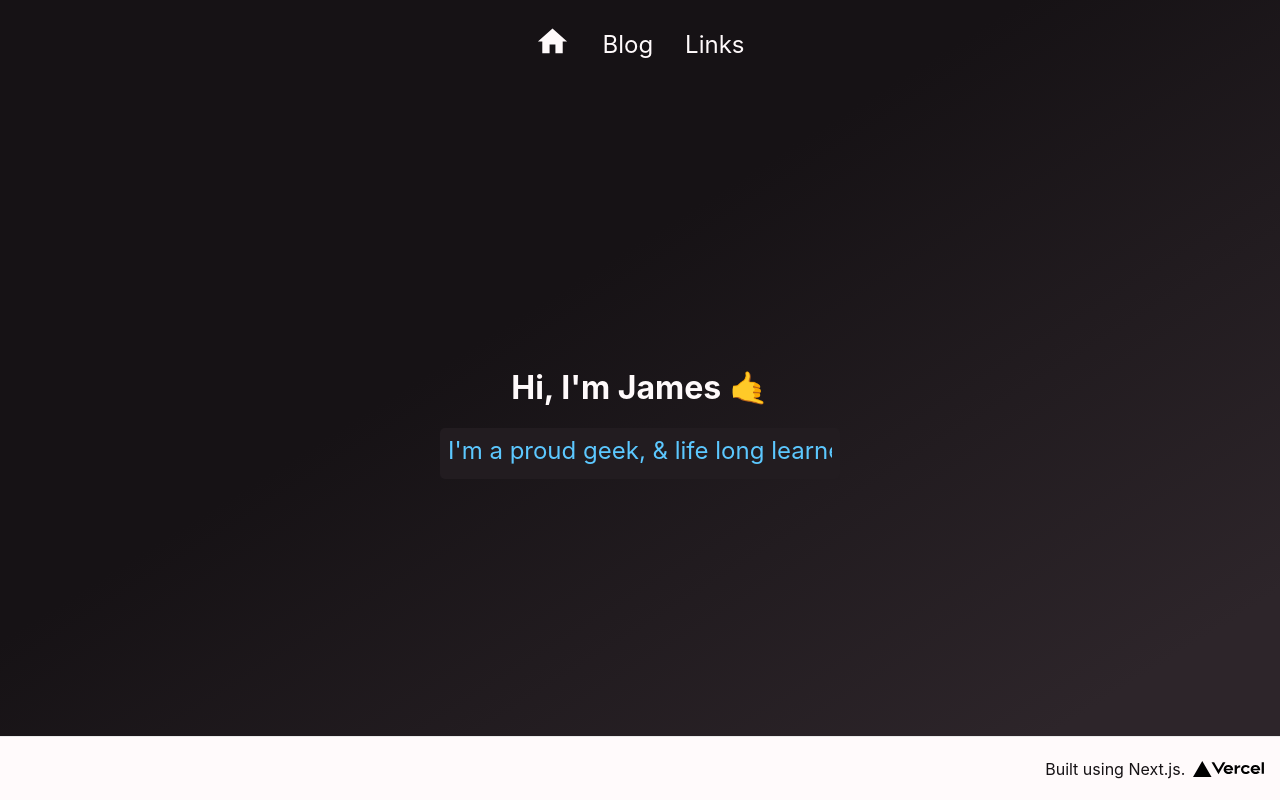
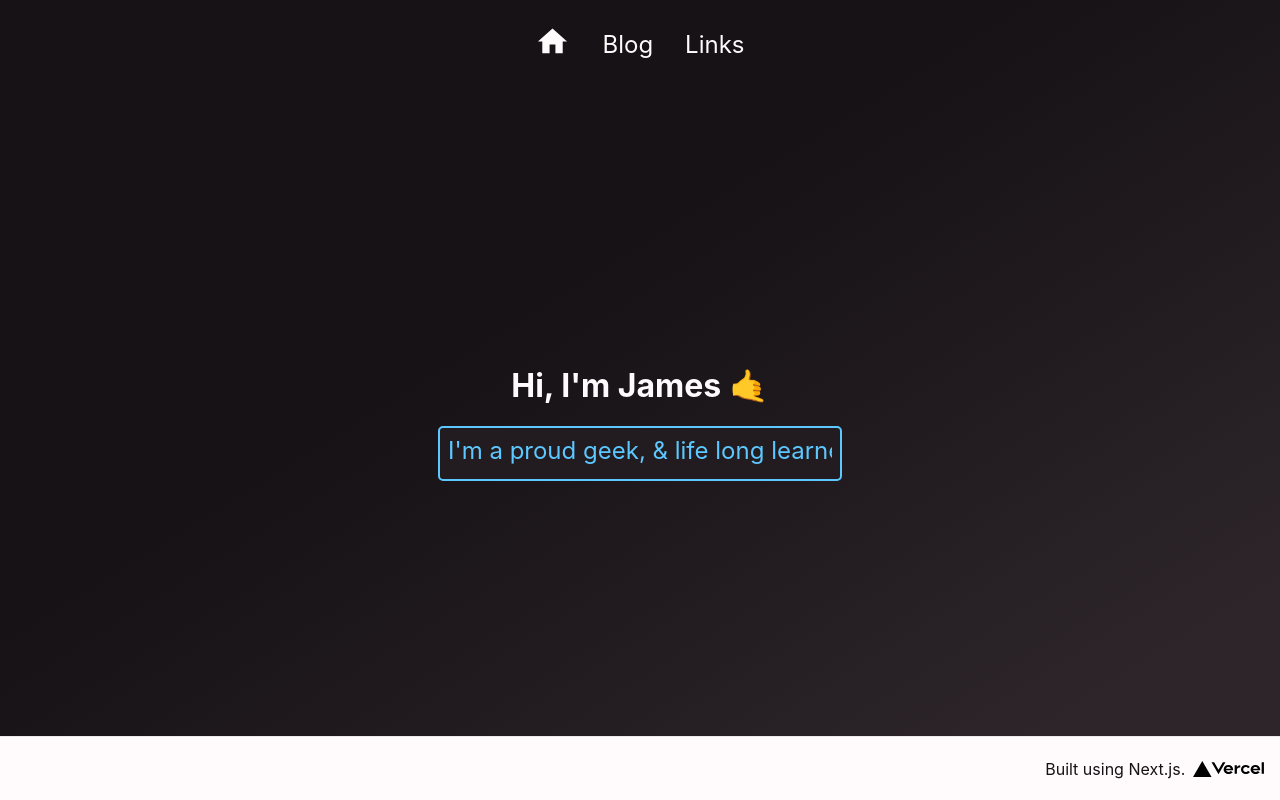
Before and after one commit to jimboslicethat/folio, a Next.js app: page / in a window 1280 px wide. Built offline with nearby package versions, Linux system fonts and the light colour scheme.

Commit message:
Add border to bio

```diff
--- a/styles/_biography.module.css
+++ b/styles/_biography.module.css
@@ -1,5 +1,6 @@
 .quote {
   background-color: #221c20;
+  border: 2px solid #5cc8ff;
   font-size: 24px;
   color: #5cc8ff;
   border-radius: 5px;
```
